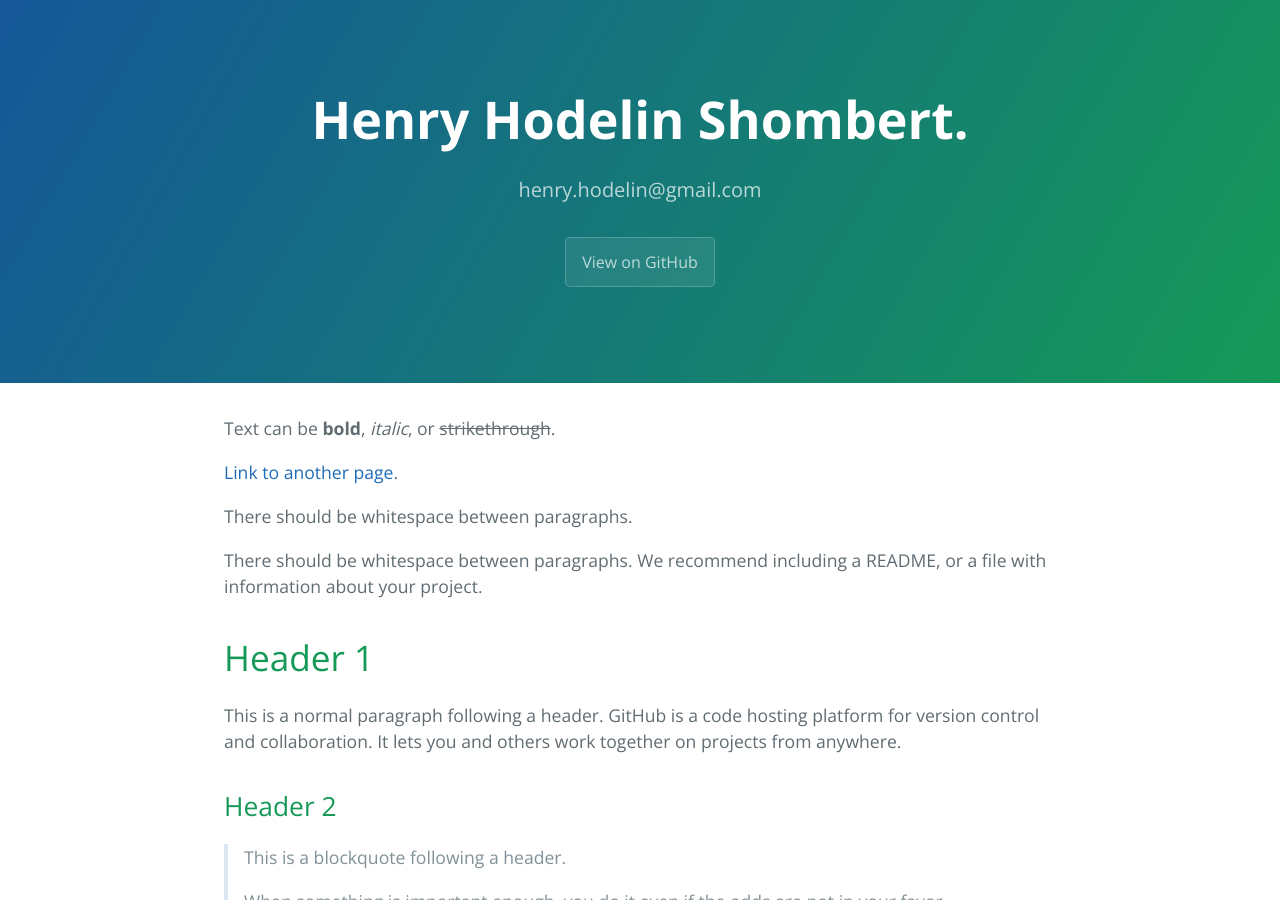
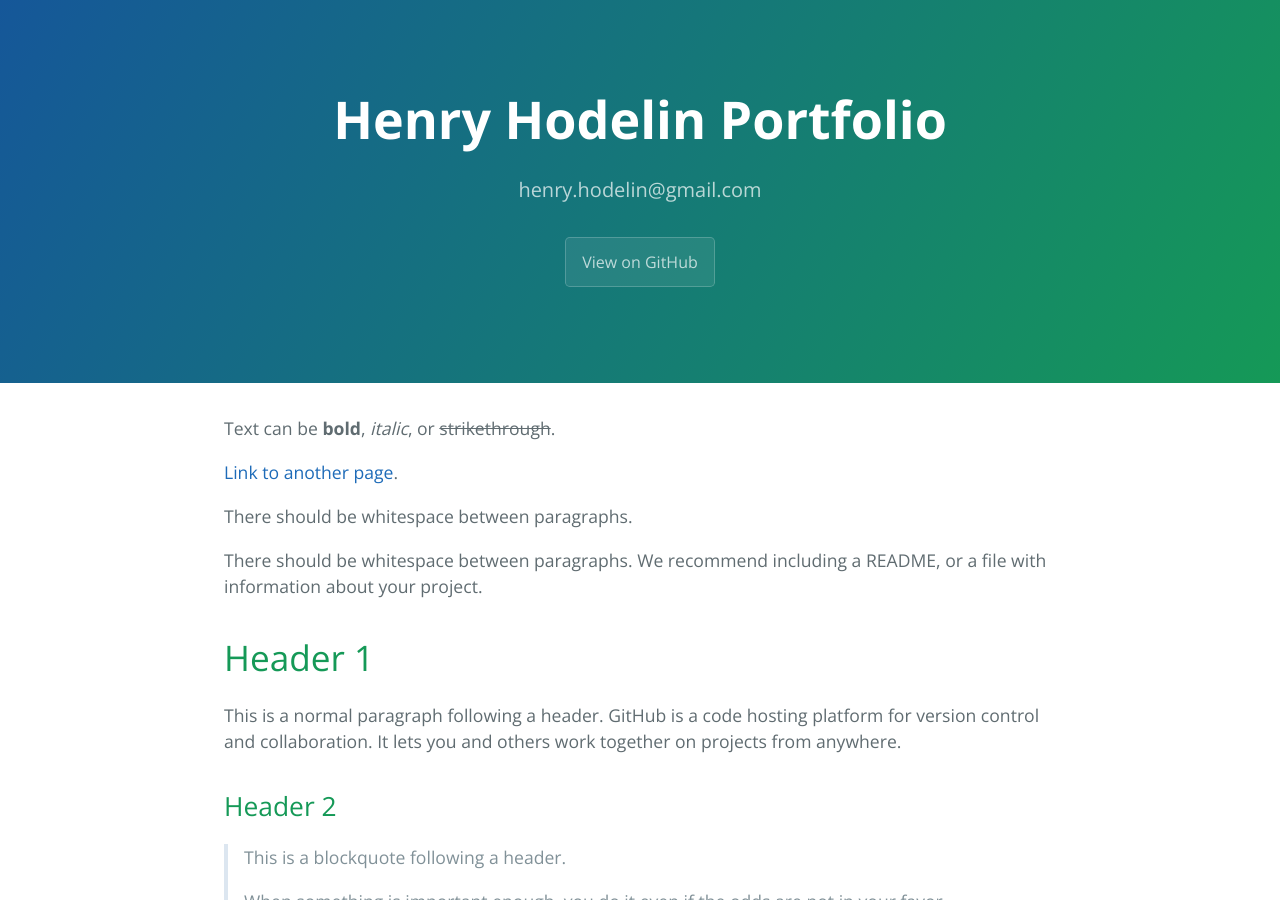
Before and after one commit to henryhodelin/Test_Portfolio, a Jekyll site: the page built from index.md, in a window 1280 px wide and 900 px high. Built offline with Jekyll 4.4.1, drawn with Linux system fonts in a browser that asks for light colours.

Commit message:
Update _config.yml

```diff
--- a/_config.yml
+++ b/_config.yml
@@ -1,3 +1,3 @@
-title: Henry Hodelin Shombert.
+title: Henry Hodelin Portfolio
 description: henry.hodelin@gmail.com
 theme: jekyll-theme-cayman
```
